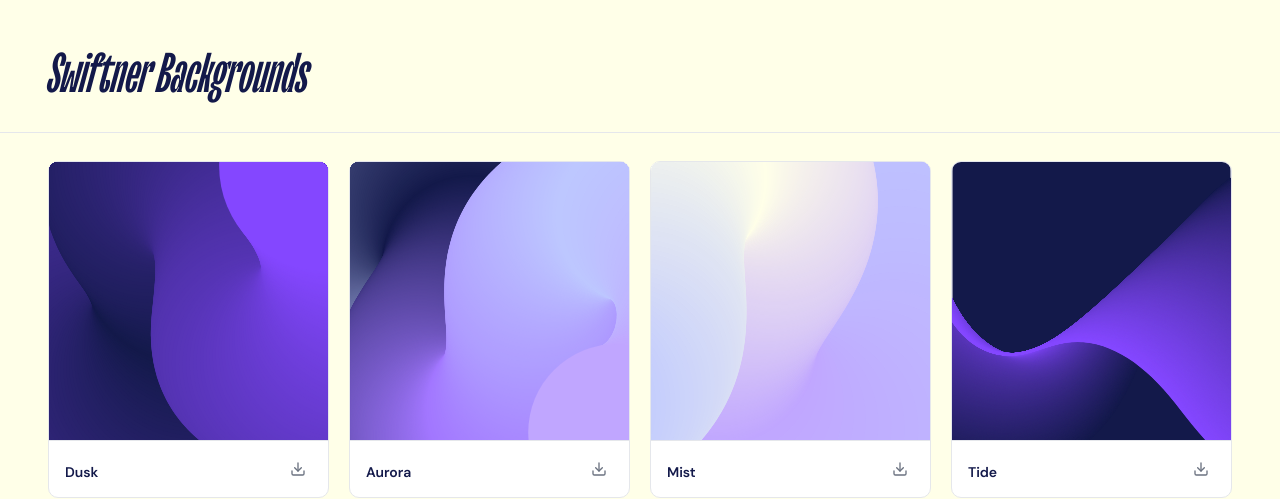
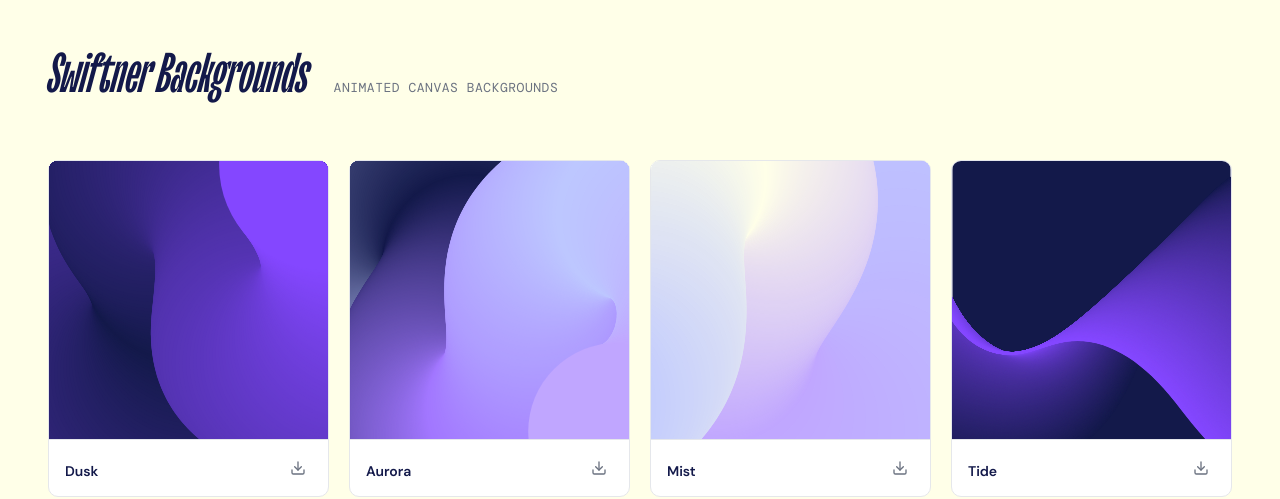
Before and after one commit to Swiftner/swiftner_backgrounds, a plain HTML site: page index.html in a window 1280 px wide. Shown: the top 499 px of the page. Drawn offline with nearby package versions, Linux system fonts and the light colour scheme.

Commit message:
Remove header border-line; add "Animated canvas backgrounds" subtitle
Co-Authored-By: Claude Opus 4.7 (1M context) <noreply@anthropic.com>

```diff
--- a/index.html
+++ b/index.html
@@ -33,9 +33,9 @@
               font-family:'DM Sans', ui-sans-serif, system-ui, sans-serif; }
   a { color:var(--purple); text-decoration:none; }
   a:hover { color:var(--purple-hover); }
-  header { padding:48px 48px 28px; border-bottom:1px solid var(--line); display:flex; gap:10px 24px; align-items:baseline; flex-wrap:wrap; }
+  header { padding:48px 48px 28px; display:flex; gap:10px 24px; align-items:baseline; flex-wrap:wrap; }
   h1 { margin:0; font-family:'TT Trailers', Impact, 'Arial Black', sans-serif; font-weight:600; font-style:italic; font-size:56px; letter-spacing:-0.01em; color:var(--navy-950); line-height:1; }
-  .sub { color:var(--muted); font-family:'DM Mono', ui-monospace, monospace; font-size:13px; letter-spacing:0.02em; text-transform:uppercase; }
+  .sub { color:var(--muted); font-family:'DM Mono', ui-monospace, monospace; font-size:13px; letter-spacing:0.04em; text-transform:uppercase; }
   main { display:grid; grid-template-columns:repeat(auto-fill, minmax(280px, 1fr)); gap:20px; padding:28px 48px 48px; }
   .card { background:#fff; border:1px solid var(--line); border-radius:10px; overflow:hidden; display:flex; flex-direction:column;
           text-decoration:none; color:inherit; }
@@ -57,6 +57,7 @@
 <body>
 <header>
   <h1>Swiftner Backgrounds</h1>
+  <span class="sub">Animated canvas backgrounds</span>
 </header>
 <main id="grid"></main>
 
```
